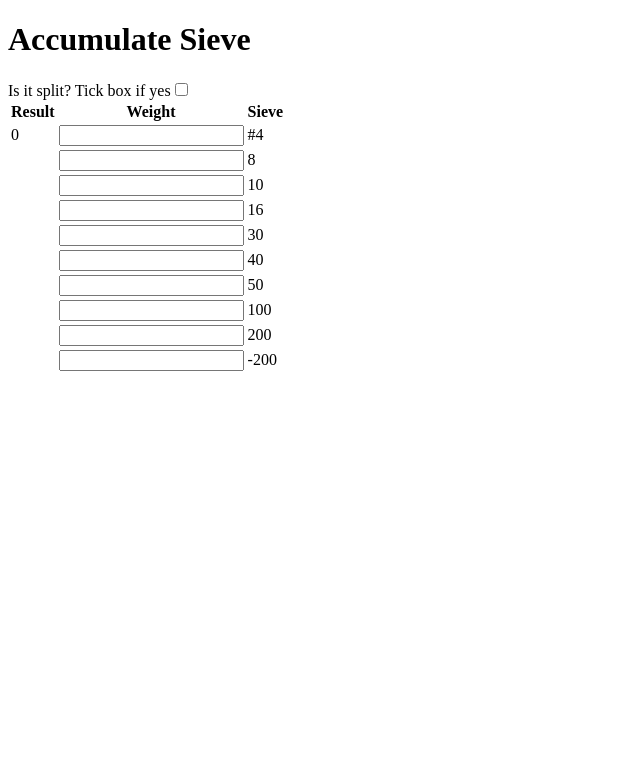
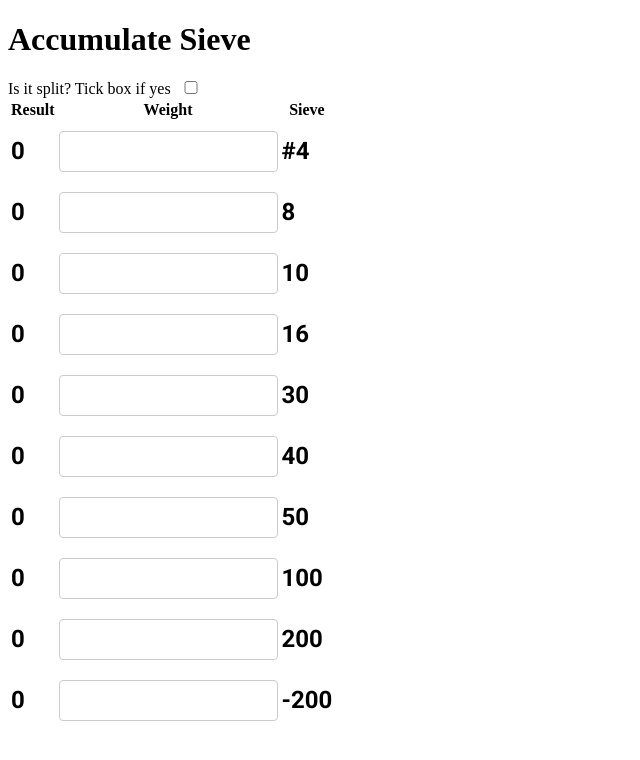
Before and after one commit to Pabloey/PattisonCalculators, a React (Create React App) app in the folder client/: page / in a window 1280 px wide. Shown: the top 760 px of the page, without its empty margins (0-640 px from the left). Built offline with nearby package versions, Linux system fonts and the light colour scheme.

Commit message:
Added styling to font and input boxes

```diff
--- a/client/src/App.js
+++ b/client/src/App.js
@@ -1,4 +1,5 @@
 import { useState } from 'react'
+import './styles/index.css'
 
 const App = () => {
   const [inputBoxes, setInputBoxes] = useState({
@@ -16,7 +17,7 @@ const App = () => {
 
   // handleChange functions holds the information put into the input fields.
   const handleChange = (e) => {
-    setInputBoxes({ ...inputBoxes, [e.target.name]: parseInt(e.target.value) })
+    setInputBoxes({ ...inputBoxes, [e.target.name]: Math.round(parseFloat(e.target.value) * 10) / 10 })
     console.log(e.target.checked)
   }
 
@@ -31,54 +32,54 @@ const App = () => {
           <th>Sieve</th>
         </tr>
         <tr>
-          <td>{inputBoxes.box1}</td>
+          <td className='font-text-size'>{isNaN(inputBoxes.box1) ? 0 : inputBoxes.box1}</td>
           <td><input name="box1" onChange={handleChange}></input></td>
-          <td>#4</td>
+          <td className='font-text-size'>#4</td>
         </tr>
         <tr>
-          <td></td>
+          <td className='font-text-size'>{isNaN(inputBoxes.box2) ? 0 : inputBoxes.box2}</td>
           <td><input name="box2" onChange={handleChange}></input></td>
-          <td>8</td>
+          <td className='font-text-size'>8</td>
         </tr>
         <tr>
-          <td></td>
+          <td className='font-text-size'>{isNaN(inputBoxes.box3) ? 0 : inputBoxes.box3}</td>
           <td><input name="box3" onChange={handleChange}></input></td>
-          <td>10</td>
+          <td className='font-text-size'>10</td>
         </tr>
         <tr>
-          <td></td>
+          <td className='font-text-size'>{isNaN(inputBoxes.box4) ? 0 : inputBoxes.box4}</td>
           <td><input name="box4" onChange={handleChange}></input></td>
-          <td>16</td>
+          <td className='font-text-size'>16</td>
         </tr>
         <tr>
-          <td></td>
+          <td className='font-text-size'>{isNaN(inputBoxes.box5) ? 0 : inputBoxes.box5}</td>
           <td><input name="box5" onChange={handleChange}></input></td>
-          <td>30</td>
+          <td className='font-text-size'>30</td>
         </tr>
         <tr>
-          <td></td>
+          <td className='font-text-size'>{isNaN(inputBoxes.box6) ? 0 : inputBoxes.box6}</td>
           <td><input name="box6" onChange={handleChange}></input></td>
-          <td>40</td>
+          <td className='font-text-size'>40</td>
         </tr>
         <tr>
-          <td></td>
+          <td className='font-text-size'>{isNaN(inputBoxes.box7) ? 0 : inputBoxes.box7}</td>
           <td><input name="box7" onChange={handleChange}></input></td>
-          <td>50</td>
+          <td className='font-text-size'>50</td>
         </tr>
         <tr>
-          <td></td>
+          <td className='font-text-size'>{isNaN(inputBoxes.box8) ? 0 : inputBoxes.box8}</td>
           <td><input name="box8" onChange={handleChange}></input></td>
-          <td>100</td>
+          <td className='font-text-size'>100</td>
         </tr>
         <tr>
-          <td></td>
+          <td className='font-text-size'>{isNaN(inputBoxes.box9) ? 0 : inputBoxes.box9}</td>
           <td><input name="box9" onChange={handleChange}></input></td>
-          <td>200</td>
+          <td className='font-text-size'>200</td>
         </tr>
         <tr>
-          <td></td>
+          <td className='font-text-size'>{isNaN(inputBoxes.box10) ? 0 : inputBoxes.box10}</td>
           <td><input name="box10" onChange={handleChange}></input></td>
-          <td>-200</td>
+          <td className='font-text-size'>-200</td>
         </tr>
       </table>
     </div>
--- /dev/null
+++ b/client/src/styles/index.css
@@ -0,0 +1,24 @@
+@import url("https://fonts.googleapis.com/css2?family=Roboto:wght@700&display=swap");
+
+input,
+select {
+  width: 100%;
+  padding: 12px 20px;
+  margin: 8px 0;
+  display: inline-block;
+  border: 1px solid #ccc;
+  border-radius: 4px;
+  box-sizing: border-box;
+}
+
+input[type="checkbox"] {
+  width: 40px;
+  padding: 0px;
+  margin: 0px;
+  display: inline;
+}
+
+.font-text-size {
+  font-size: 24px;
+  font-family: Roboto;
+}
```
